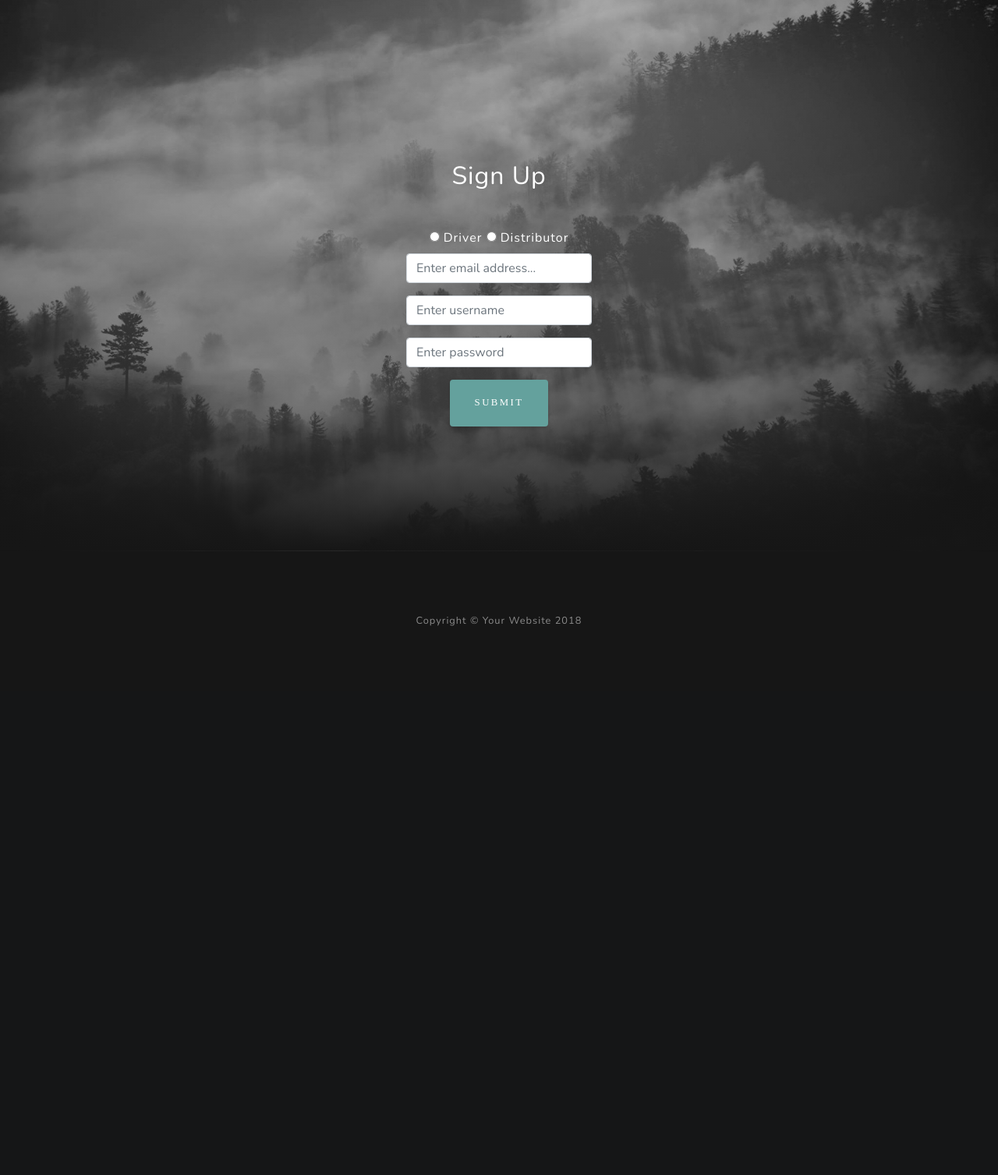
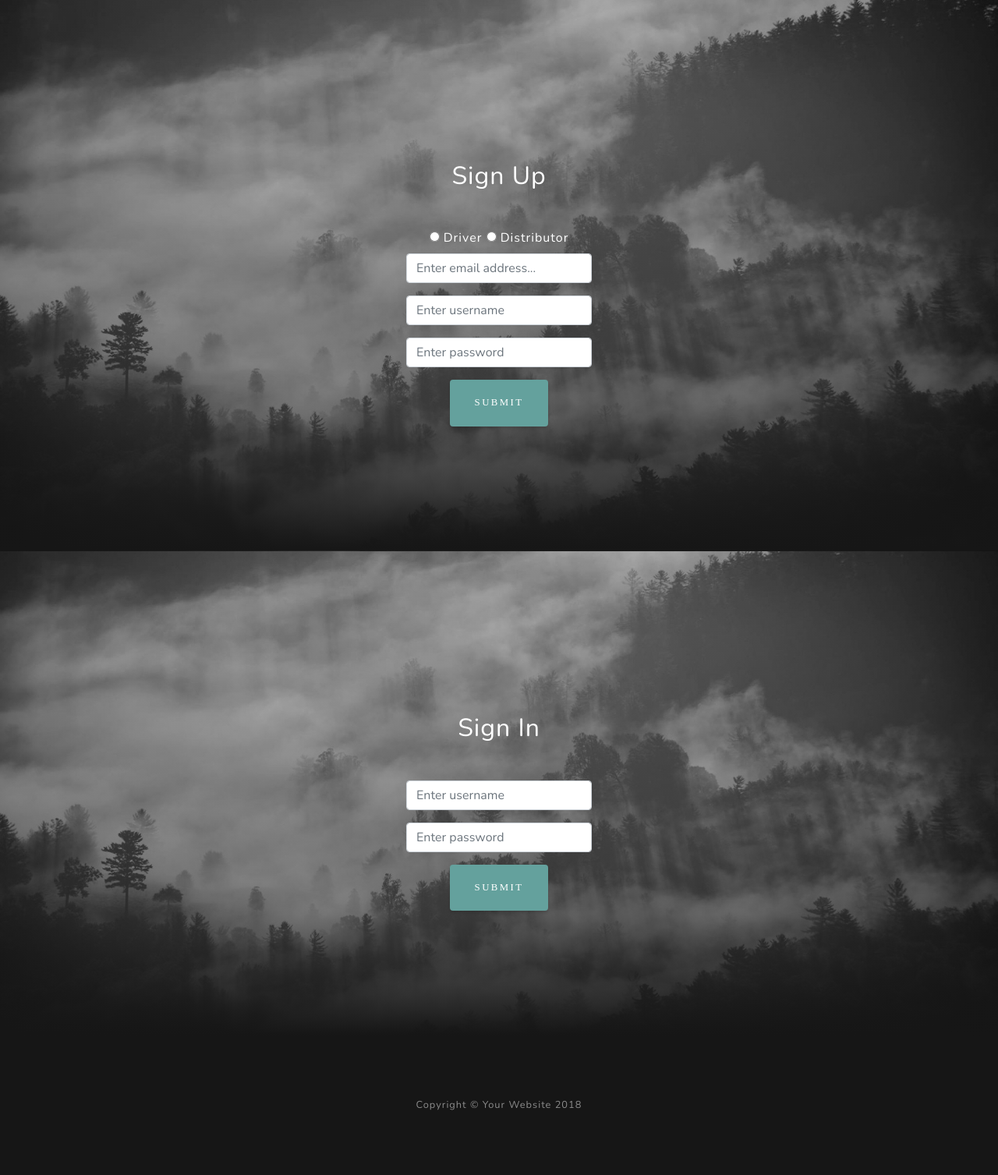
Before and after one commit to MarkPiccirilli/Truck_It_Group_15, a Flask app: page / in a window 1280 px wide. Shown: the part 801-2308 px from the top of the page at 78% size. Before the commit the page ends 1604 px from the top, so only its background shows below. Run offline with Flask 2, Linux system fonts and the light colour scheme; some libraries are stand-ins or nearby versions.

Commit message:
Added login feature
Edited the views.py and index.html files

```diff
--- a/app/templates/index.html
+++ b/app/templates/index.html
@@ -163,6 +163,27 @@
     </div>
     </section>
 
+    <section id="signin" class="signup-section">
+    <div class="container">
+        <div class="row">
+            <div class="mx-auto text-center">
+
+            <i class="far fa-paper-plane fa-2x mb-2 text-white"></i>
+            <h2 class="text-white mb-5">Sign In</h2>
+                <form action="/account_login" method='POST'>
+                    <div class="form-group">
+                        <input type="username" class="form-control mr-0 mr-sm-2 mb-3 mb-sm-0" id="tryUsername" name="tryUsername" placeholder="Enter username" required>
+                    </div>
+                    <div class="form-group">
+                        <input type="password" class="form-control mr-0 mr-sm-2 mb-3 mb-sm-0" id="tryPassword" name="tryPassword" placeholder="Enter password" required>
+                    </div>
+                    <input type="submit" value="Submit" class="btn btn-primary mx-auto">
+                </form>
+            </div>
+        </div>
+    </div>
+    </section>
+
     <!-- Contact Section -->
     <!--<section class="contact-section bg-black">-->
     <!--  <div class="container">-->
--- a/app/views.py
+++ b/app/views.py
@@ -37,7 +37,7 @@ def create_account():
     input_user=request.form['inputUsername']
     input_password=request.form['inputPassword']
     role=request.form['userType']
-    conn = mysql.connector.connect(user='cs340_piccirim', password='1946', host='classmysql.engr.oregonstate.edu', database='cs340_piccirim')
+    conn = mysql.connector.connect(user='root', password='nwtx2048', host='127.0.0.1', port='3306', database='sys')
     cur = conn.cursor()
     cur.execute('''INSERT INTO users(email, username, password, role) VALUES(%s,%s, %s, %s)''', (input_email, input_user, input_password, role))
     conn.commit()
@@ -60,7 +60,32 @@ def distributor_post():
     conn = mysql.connector.connect(user='cs340_piccirim', password='1946', host='classmysql.engr.oregonstate.edu', database='cs340_piccirim')
     cur = conn.cursor()
     cur.execute('''INSERT INTO jobpost(title, description, pickupDate, dropoffDate, pickupLocation, dropoffLocation, deliveryInstructions) VALUES(%s, %s, %s, %s, %s, %s, %s)''', (job_title, job_description, pickup_date, dropoff_date, pickup_location, dropoff_location, delivery_instructions))
+
     conn.commit()
     cur.close()
     conn.close()
     return render_template('distributorHome.html');
+
+
+@app.route("/account_login", methods=['POST'])
+def account_login():
+    get_username = request.form['tryUsername']
+    get_password = request.form['tryPassword']
+    sql = '''SELECT role FROM users WHERE username='%s' AND password='%s' '''% (get_username, get_password)
+    conn = mysql.connector.connect(user='cs340_piccirim', password='1946', host='classmysql.engr.oregonstate.edu', database='cs340_piccirim')
+    cur = conn.cursor()
+    cur.execute(sql)
+    rows_affected = cur.rowcount
+    results = cur.fetchall()
+    conn.commit()
+    cur.close()
+    conn.close()
+    if not results:
+        return render_template('index.html')
+    else:
+        role = results[0][0]
+
+    if role == 1:
+        return render_template('truckerHome.html')
+    else:
+        return render_template('distributorHome.html')
```
Also changed, not shown: 3 other files.
